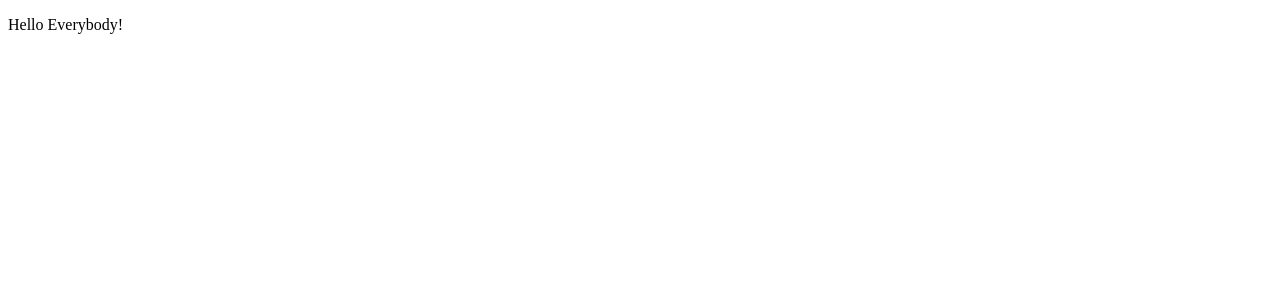
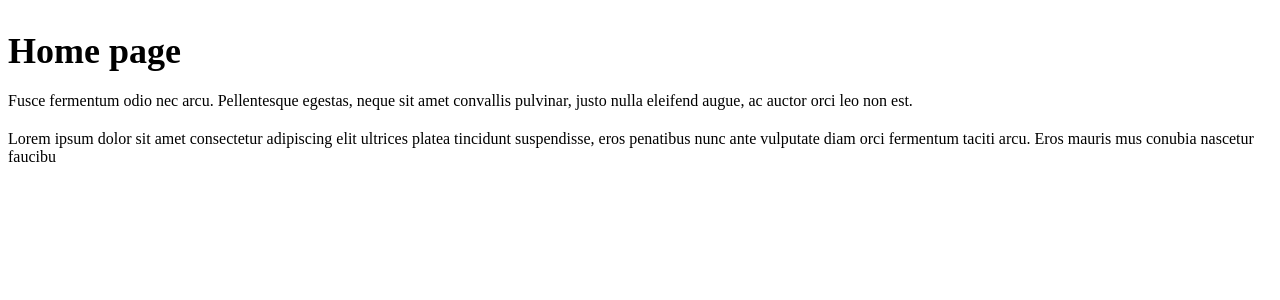
Before and after one commit to alexnas/nuxt3-products, a Nuxt app: page / in a window 1280 px wide. Shown: the top 300 px of the page. Built offline with nearby package versions, Linux system fonts and the light colour scheme.

Commit message:
Create app pages

```diff
--- a/app.vue
+++ /dev/null
@@ -1,5 +0,0 @@
-<template>
-  <div>
-    <p>Hello Everybody!</p>
-  </div>
-</template>
--- /dev/null
+++ b/pages/about.vue
@@ -0,0 +1,28 @@
+<script lang="ts" setup></script>
+
+<template>
+  <div>
+    <h2>About the Project</h2>
+    <p>
+      Fusce fermentum odio nec arcu. Pellentesque egestas, neque sit amet
+      convallis pulvinar, justo nulla eleifend augue, ac auctor orci leo non
+      est.
+    </p>
+    <p>
+      Lorem ipsum dolor sit amet consectetur adipiscing elit ultrices platea
+      tincidunt suspendisse, eros penatibus nunc ante vulputate diam orci
+      fermentum taciti arcu. Eros mauris mus conubia nascetur faucibu
+    </p>
+  </div>
+</template>
+
+<style scoped>
+h2 {
+  margin-bottom: 20px;
+  font-size: 36px;
+}
+
+p {
+  margin: 20px 0;
+}
+</style>
--- /dev/null
+++ b/pages/index.vue
@@ -0,0 +1,28 @@
+<script lang="ts" setup></script>
+
+<template>
+  <div>
+    <h2>Home page</h2>
+    <p>
+      Fusce fermentum odio nec arcu. Pellentesque egestas, neque sit amet
+      convallis pulvinar, justo nulla eleifend augue, ac auctor orci leo non
+      est.
+    </p>
+    <p>
+      Lorem ipsum dolor sit amet consectetur adipiscing elit ultrices platea
+      tincidunt suspendisse, eros penatibus nunc ante vulputate diam orci
+      fermentum taciti arcu. Eros mauris mus conubia nascetur faucibu
+    </p>
+  </div>
+</template>
+
+<style scoped>
+h2 {
+  margin-bottom: 20px;
+  font-size: 36px;
+}
+
+p {
+  margin: 20px 0;
+}
+</style>
--- /dev/null
+++ b/pages/products/hello.vue
@@ -0,0 +1,28 @@
+<script lang="ts" setup></script>
+
+<template>
+  <div>
+    <h2>Hello Everybody!</h2>
+    <p>
+      Fusce fermentum odio nec arcu. Pellentesque egestas, neque sit amet
+      convallis pulvinar, justo nulla eleifend augue, ac auctor orci leo non
+      est.
+    </p>
+    <p>
+      Lorem ipsum dolor sit amet consectetur adipiscing elit ultrices platea
+      tincidunt suspendisse, eros penatibus nunc ante vulputate diam orci
+      fermentum taciti arcu. Eros mauris mus conubia nascetur faucibu
+    </p>
+  </div>
+</template>
+
+<style scoped>
+h2 {
+  margin-bottom: 20px;
+  font-size: 36px;
+}
+
+p {
+  margin: 20px 0;
+}
+</style>
--- /dev/null
+++ b/pages/products/index.vue
@@ -0,0 +1,28 @@
+<script lang="ts" setup></script>
+
+<template>
+  <div>
+    <h2>Products</h2>
+    <p>
+      Fusce fermentum odio nec arcu. Pellentesque egestas, neque sit amet
+      convallis pulvinar, justo nulla eleifend augue, ac auctor orci leo non
+      est.
+    </p>
+    <p>
+      Lorem ipsum dolor sit amet consectetur adipiscing elit ultrices platea
+      tincidunt suspendisse, eros penatibus nunc ante vulputate diam orci
+      fermentum taciti arcu. Eros mauris mus conubia nascetur faucibu
+    </p>
+  </div>
+</template>
+
+<style scoped>
+h2 {
+  margin-bottom: 20px;
+  font-size: 36px;
+}
+
+p {
+  margin: 20px 0;
+}
+</style>
```
